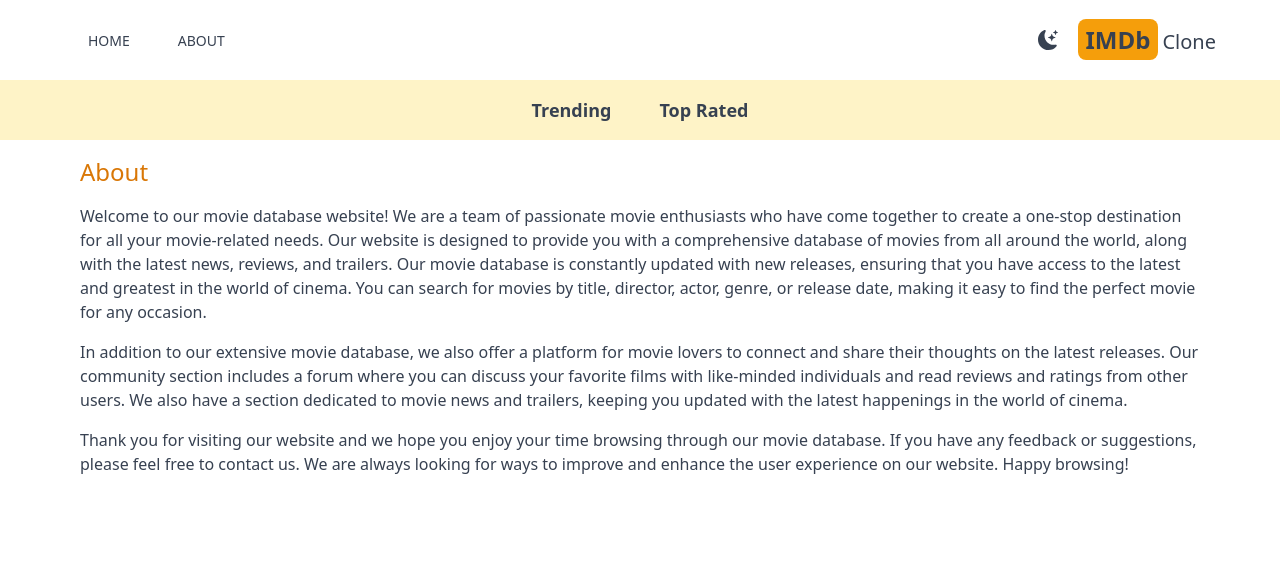
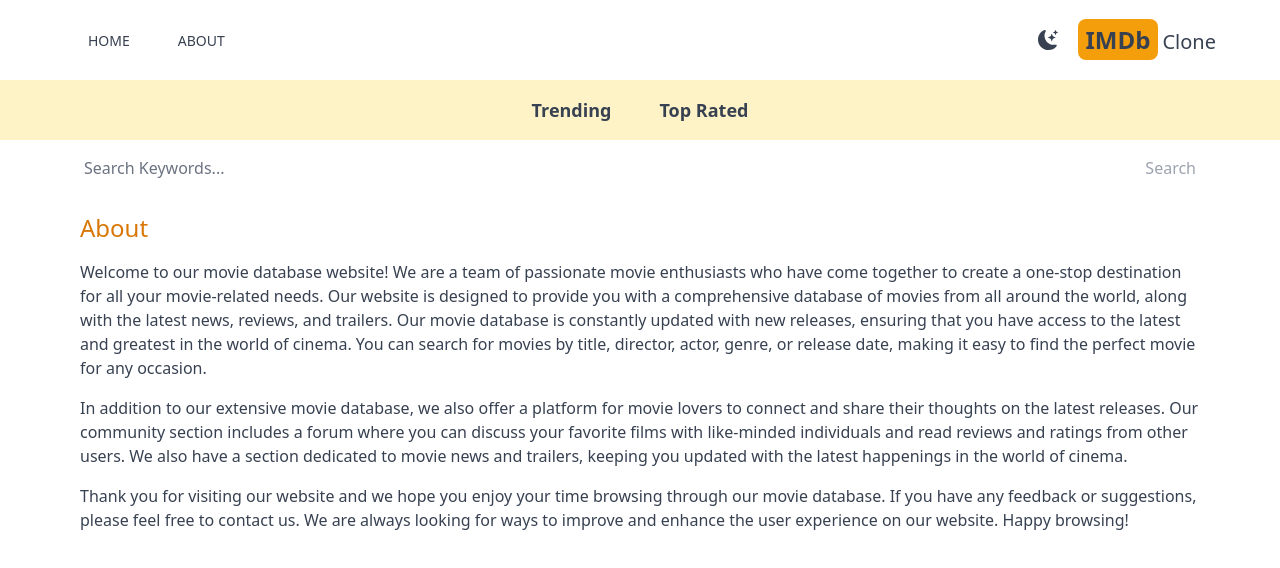
Before and after one commit to tawiahnyt/IMDb-Clone, a Next.js app: page /about in a window 1280 px wide. Shown: the top 568 px of the page. Built offline with nearby package versions, Linux system fonts and the light colour scheme.

Commit message:
add search

```diff
--- a/src/app/layout.js
+++ b/src/app/layout.js
@@ -4,6 +4,7 @@
 import Header from "@/components/Header";
 import Providers from "./Providers";
 import Navbar from "@/components/Navbar";
+import SearchBox from "@/components/SearchBox";
 
 export const metadata = {
   title: "IMDB Clone",
@@ -21,7 +22,9 @@
           {/* Navbar */}
           <Navbar />
 
-          {/* SEarch */}
+          {/* Search */}
+          <SearchBox />
+
           {children}
         </Providers>
       </body>
--- a/src/app/movie/[id]/page.jsx
+++ b/src/app/movie/[id]/page.jsx
@@ -8,11 +8,11 @@
 const API_KEY = process.env.API_KEY;
 
 export default async function MoviePage({ params }) {
-  const movieId = await params.id;
+  const movieId = await params;
 //   console.log(movieId);
 
   const res = await fetch(
-    `https://api.themoviedb.org/3/movie/${movieId}?api_key=${API_KEY}`
+    `https://api.themoviedb.org/3/movie/${movieId.id}?api_key=${API_KEY}`
   );
   const movie = await res.json();
 //   console.log(movie);
--- a/src/app/page.js
+++ b/src/app/page.js
@@ -10,7 +10,7 @@
   const res = await fetch(
     `https://api.themoviedb.org/3/${
       genre === "fetchTopRated" ? "movie/top_rated" : "trending/all/week"
-    }?api_key=${API_KEY}&language=en-US&page=1&include_adult=true&total_pages=10`,
+    }?api_key=${API_KEY}&language=en-US&page=1&adult=false&total_pages=10`,
     { next: { revalidate: 10000 } }
   );
 
--- /dev/null
+++ b/src/app/search/[searchTerm]/page.jsx
@@ -0,0 +1,29 @@
+import React from 'react';
+import dotenv from "dotenv";
+import ErrorMessage from '@/app/error';
+import Results from '@/components/Results';
+
+dotenv.config();
+const API_KEY = process.env.API_KEY;
+
+export default async function SearchPage({ params }) {
+    console.log(params);
+
+    const res = await fetch(`https://api.themoviedb.org/3/search/movie?api_key=${API_KEY}&query=${params.searchTerm}&language=en-US&adult=false`)
+
+    if (!res.ok){
+        throw new ErrorMessage("Error fetching data")
+    }
+
+    const data = await res.json()
+    const results = data.results
+  return (
+    <div>
+    {results && results.length == 0 && (
+        <h1 className='text-center pt-6'>No results found</h1>
+    )}
+
+    {results && <Results results={results} />}
+    </div>
+  )
+}
--- /dev/null
+++ b/src/components/SearchBox.jsx
@@ -0,0 +1,30 @@
+/** @format */
+
+"use client";
+
+import { useRouter } from "next/navigation";
+import React, { useState } from "react";
+
+export default function SearchBox() {
+  const [search, setSearch] = useState("");
+  const router = useRouter(  )
+  function handleSubmit(e) {
+    e.preventDefault();
+    if (!search) return
+    router.push(`/search/${search}`)
+  }
+  return (
+    <form onSubmit={handleSubmit} className="flex max-w-6xl mx-auto justify-between items-center px-5">
+      <input
+        value={search}
+        onChange={(e) => setSearch(e.target.value)}
+        className="w-full h-14 rounded-sm flex-1 placeholder-gray-500 outline-none bg-transparent"
+        type="text"
+        placeholder="Search Keywords..."
+      />
+      <button disabled={!search} type="submit" className="text-amber-600 disabled:text-gray-400">
+        Search
+      </button>
+    </form>
+  );
+}
```
